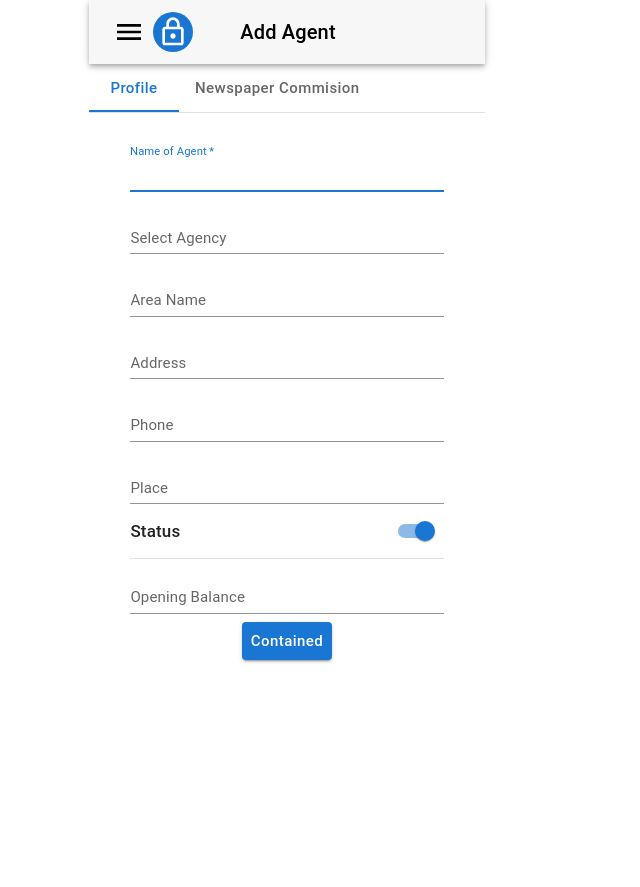
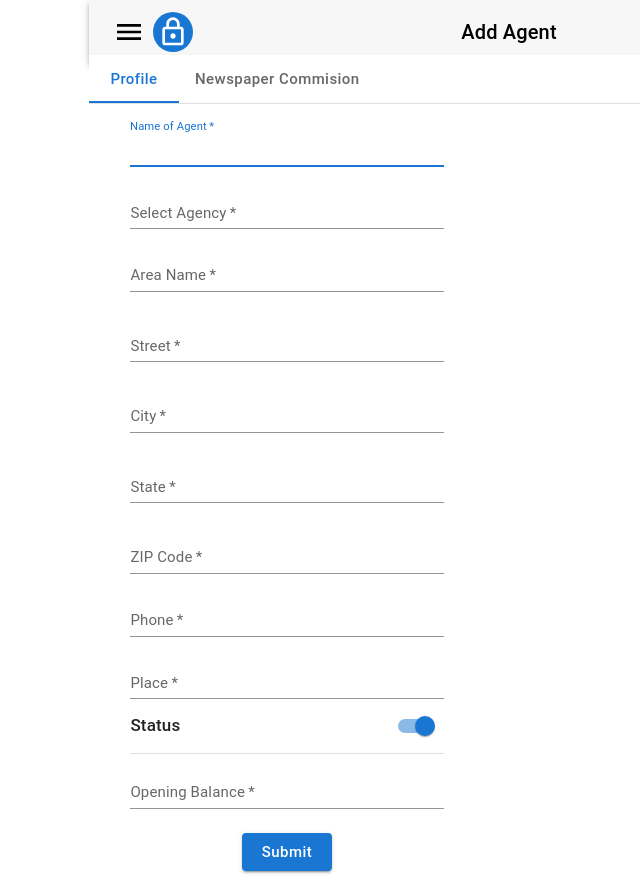
Before and after one commit to devmishra88/agentmanagement, a React (Create React App) app in the folder pama/: page /addagent in a window 1280 px wide. Shown: the whole page, without its empty margins (353-993 px from the left). Before the commit the page ends 800 px from the top, so only its background shows below. Built offline with nearby package versions, Linux system fonts and the light colour scheme.

Commit message:
addagent pages pages changes commit

```diff
--- a/pama/src/screens/AddAgent.jsx
+++ b/pama/src/screens/AddAgent.jsx
@@ -95,7 +95,35 @@ function AddAgent() {
     setValue(newValue);
   };
 
+  const [address, setAddress] = useState({
+    street: '',
+    city: '',
+    state: '',
+    zip: '',
+  });
 
+  const handleAddressChange = (e) => {
+    const { name, value } = e.target;
+    setAddress({
+      ...address,
+      [name]: value,
+    });
+  };
+
+  const [phone, setPhone] = useState('');
+  const [phoneError, setPhoneError] = useState('');
+
+  const handlePhoneChange = (e) => {
+    const newPhone = e.target.value;
+    setPhone(newPhone);
+    // Use a regular expression to validate the phone number
+    const phonePattern = /^\d{10}$/; // For a 10-digit phone number
+    if (!phonePattern.test(newPhone)) {
+      setPhoneError('Invalid phone number');
+    } else {
+      setPhoneError('');
+    }
+  };
   return (
     <Container
       component="main"
@@ -103,14 +131,18 @@ function AddAgent() {
       sx={{
         padding: '0px',
         height: "100vh",
-        overflow: "hidden",
+        // overflow: "hidden",
         display: "flex",
     flexDirection: "column",
+    position:"relative"
       }}
     >
       <CssBaseline />
       <AppBar position="static" sx={{
          background: `#F7F7F8`,
+         position:'fixed',
+         top:'0px',
+         zIndex:"1000"
       }}>
           <Toolbar>
             <MenuIcon className="material-icons" sx={{
@@ -131,18 +163,24 @@ function AddAgent() {
           </Toolbar>
         </AppBar>
         <Box sx={{ width: '100%' }}>
-      <Box sx={{ borderBottom: 1, borderColor: 'divider' }}>
+      <Box sx={{ borderBottom: 1, borderColor: 'divider',  position:'fixed', top:'55px', zIndex:"1000",bgcolor:"#ffffff",width:"100%",display:"flex",justifyContent:"space-between" }}>
         <Tabs value={value} onChange={handleChange} aria-label="basic tabs example">
           <Tab label="Profile" {...a11yProps(0)} />
           <Tab label="Newspaper Commision" {...a11yProps(1)} />
 
         </Tabs>
+
+{/* <Tabs value={value} onChange={(_, newValue) => setValue(newValue)} aria-label="basic tabs example">
+  <Tab label="Profile" {...a11yProps(0)} />
+  <Tab label="Newspaper Commision" {...a11yProps(1)} />
+</Tabs> */}
       </Box>
       <CustomTabPanel value={value} index={0}>
       <Box
           component="form"
           noValidate
           sx={{
+
             display: "flex",
             justifyContent: "center",
             flexDirection: "column",
@@ -167,12 +205,13 @@ function AddAgent() {
               autoFocus
               variant="standard"
               sx={{
-                my: 1,
+                mt: 12,
               }}
             />
 
             <TextField
               margin="normal"
+              required
               fullWidth
               id="Agency"
               label="Select Agency"
@@ -186,6 +225,7 @@ function AddAgent() {
             <TextField
               margin="normal"
               fullWidth
+              required
               id="areaName"
               label="Area Name"
               name="areaName"
@@ -195,20 +235,52 @@ function AddAgent() {
                 my: 1,
               }}
             />
+            {/* Address */}
+              <TextField
+              required
+        label="Street"
+        name="street"
+        value={address.street}
+        onChange={handleAddressChange}
+        fullWidth
+        margin="normal"
+        variant="standard"
+      />
+      <TextField
+      required
+        label="City"
+        name="city"
+        value={address.city}
+        onChange={handleAddressChange}
+        fullWidth
+        margin="normal"
+        variant="standard"
+      />
+      <TextField
+      required
+        label="State"
+        name="state"
+        value={address.state}
+        onChange={handleAddressChange}
+        fullWidth
+        margin="normal"
+        variant="standard"
+      />
+      <TextField
+        label="ZIP Code"
+        required
+        name="zip"
+        value={address.zip}
+        onChange={handleAddressChange}
+        fullWidth
+        margin="normal"
+        variant="standard"
+      />
+
+      {/* phone number */}
             <TextField
               margin="normal"
-              fullWidth
-              id="address"
-              label="Address"
-              name="address"
-              autoComplete="off"
-              variant="standard"
-              sx={{
-                my: 1,
-              }}
-            />
-            <TextField
-              margin="normal"
+              required
               fullWidth
               id="phone"
               label="Phone"
@@ -218,6 +290,10 @@ function AddAgent() {
               sx={{
                 my: 1,
               }}
+              value={phone}
+              onChange={handlePhoneChange}
+              error={phoneError !== ''}
+              helperText={phoneError}
             />
             {/* Date of Birth */}
             {/* <TextField
@@ -231,6 +307,7 @@ function AddAgent() {
            */}
             <TextField
               margin="normal"
+              required
               fullWidth
               id="place"
               label="Place"
@@ -249,6 +326,7 @@ function AddAgent() {
               width="100%"
             >
               <Typography
+               required
                 sx={{
                   fontSize: "17px",
                   fontWeight: "500",
@@ -267,6 +345,7 @@ function AddAgent() {
           </Box>
           <TextField
               margin="normal"
+              required
               fullWidth
               id="balance"
               label="Opening Balance"
@@ -283,14 +362,14 @@ function AddAgent() {
             }}>
            <Button sx={{
              width:'90px',
-
-           }} variant="contained">Contained</Button>
+              m:2
+           }} variant="contained">Submit</Button>
            </Box>
             </Box>
             </Box>
       </CustomTabPanel>
       <CustomTabPanel value={value} index={1}>
-      <TableContainer component={Paper}>
+      <TableContainer sx={{mt:12}} component={Paper}>
       <Table aria-label="simple table">
         <TableHead>
           <TableRow>
```
